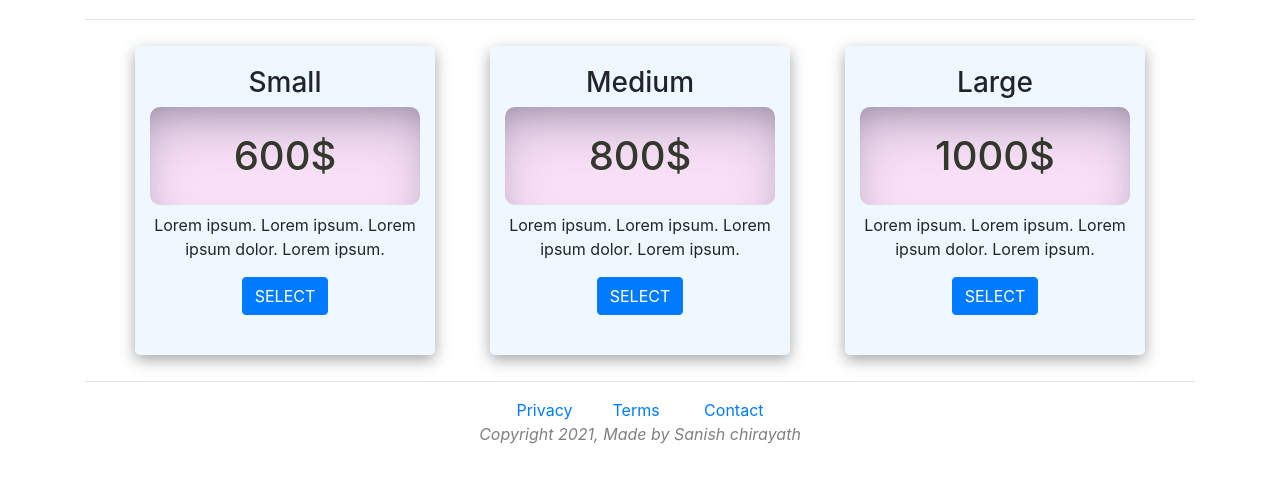
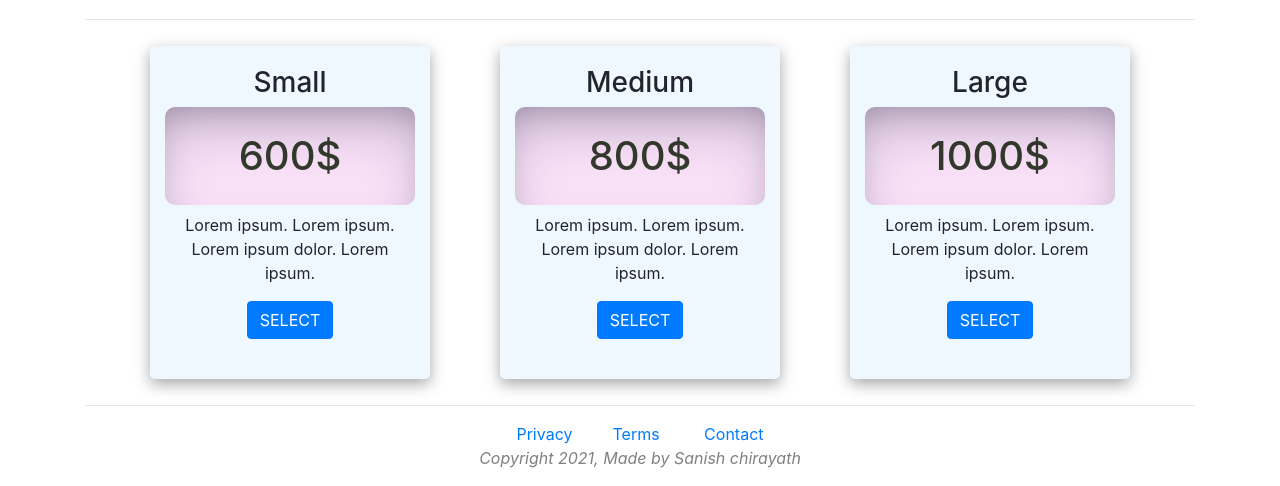
Before and after one commit to sanishchirayath1/landingPage, a plain HTML site: page index.html in a window 1280 px wide. Shown: the part 1602-2088 px from the top of the page. Before the commit the page ends 2064 px from the top, so only its background shows below. Drawn offline with nearby package versions, Linux system fonts and the light colour scheme.

Commit message:
width chnages

```diff
--- a/style.css
+++ b/style.css
@@ -21,13 +21,13 @@ a {
 
 .container {
   text-align: center;
-  max-width: 600px;
+  min-width: 700px;
   margin: 0 auto;
-
 }
 .pricing {
   justify-content: space-evenly;
   padding: 10px;
+
 }
 .small,
 .medium,
@@ -36,14 +36,15 @@ a {
   padding: 20px;
   background-color: aliceblue;
   border-radius: 5px;
-    min-width: 300px;
+  /* width: 300px; */
   box-shadow: rgba(0, 0, 0, 0.35) 0px 5px 15px;
 }
 .small h1,
 .medium h1,
 .large h1 {
-    color:rgba(8, 22, 1, 0.822);
-    box-shadow: rgba(50, 50, 93, 0.25) 0px 30px 60px -12px inset, rgba(0, 0, 0, 0.3) 0px 18px 36px -18px inset;
+  color: rgba(8, 22, 1, 0.822);
+  box-shadow: rgba(50, 50, 93, 0.25) 0px 30px 60px -12px inset,
+    rgba(0, 0, 0, 0.3) 0px 18px 36px -18px inset;
   border-radius: 10px;
   background-color: rgb(250, 226, 248);
 }
```
Lines whose indentation alone changed are shown as unchanged.
